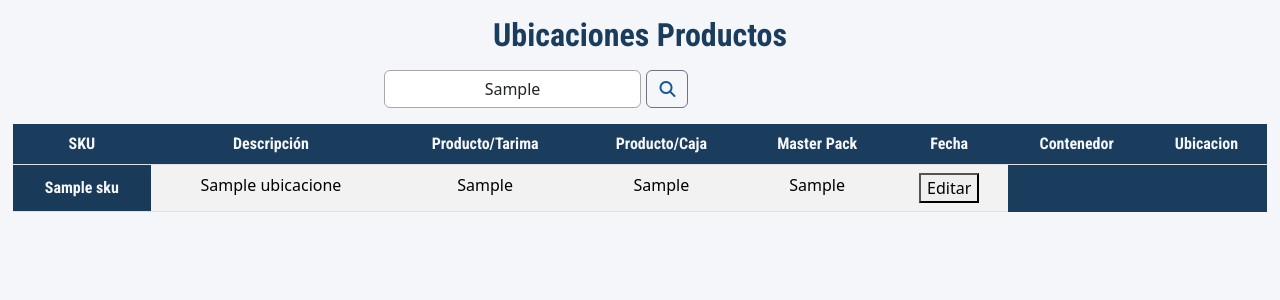
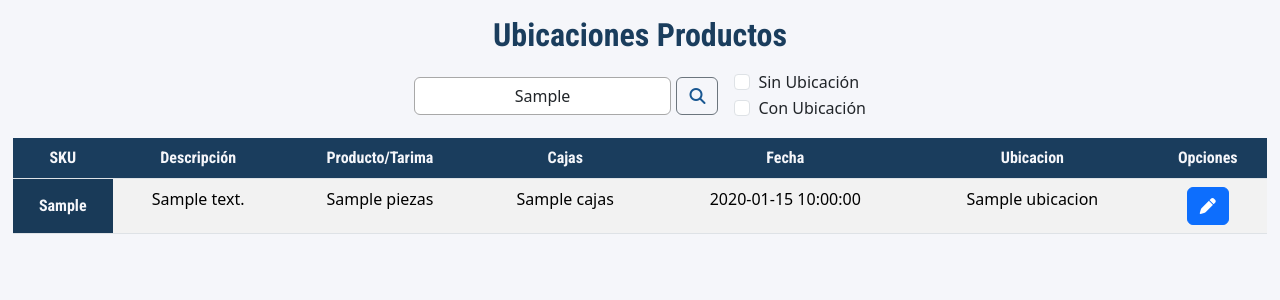
Before and after one commit to Salvador-97/Inbound_Manager-Web, a Python web app: template app/templates/productos/ubicaciones.html in a window 1280 px wide. Shown: the part 56-356 px from the top of the page. Run offline with Jinja, Linux system fonts and the light colour scheme; the template is opened without the code that fills it: most values are stand-ins (such as "Sample title", 1, 10 or a date in 2020); some libraries are stand-ins or nearby versions.

Commit message:
consulta-db-productos-contenedores

```diff
--- a/app/static/styles/contenedores.css
+++ b/app/static/styles/contenedores.css
@@ -125,8 +125,24 @@
 
 /*Página busqueda contenedor*/
 .input-busqueda-contenedor{
+    display: flex;
+    justify-content: space-around;
     width: 40%;
     margin: 1em auto;
+}
+
+.form-busqueda{
+    display: flex;
+}
+
+.ctn-form-input {
+    margin: 0 0.5em;
+    width: 50%;
+}
+
+.ctn-form {
+    margin: 0 0.5em;
+    width: 14em;
 }
 
 .ctn-tabla {
--- a/app/static/styles/productos.css
+++ b/app/static/styles/productos.css
@@ -27,6 +27,10 @@
     width: 50%;
 }
 
-/* .row-btn {
-    background-color: white !important;
-} */
+.input-group {
+    align-items: center;
+}
+
+.ckc-ubicaciones {
+    margin-left: 1em !important;
+}
--- a/app/templates/contenedores/arrivo.html
+++ b/app/templates/contenedores/arrivo.html
@@ -54,7 +54,7 @@
                                 </div>
                         </div>
                 </form>
-                <th scope="row">No. de tarimas</th>
+                <th scope="row">Tarimas Completas</th>
                 <td>
                     <input type="text" class="form-control" name="no_tarimas" form="form-ctn">
                 </td>
--- a/app/templates/productos/ubicaciones.html
+++ b/app/templates/productos/ubicaciones.html
@@ -15,6 +15,19 @@
                     <i class="fa-solid fa-magnifying-glass"></i>
                 </button>
             </div>
+            <div class="ckc-ubicaciones">
+                <div class="form-check">
+                    <input class="form-check-input" type="checkbox" value="0" name="checkSin" id="checkDefault">
+                    <label class="form-check-label" for="checkDefault">
+                        Sin Ubicación
+                    </label>
+                </div>
+                <div class="form-check">
+                    <input class="form-check-input" type="checkbox" value="1" name="checkCon" id="checkDefault">
+                    <label class="form-check-label" for="checkDefault">
+                        Con Ubicación
+                    </label>
+                </div>
             </div>
         </div>
     </form>
@@ -26,23 +39,25 @@
             <th scope="col">SKU</th>
             <th scope="col">Descripción</th>
             <th scope="col">Producto/Tarima</th>
-            <th scope="col">Producto/Caja</th>
-            <th scope="col">Master Pack</th>
+            <th scope="col">Cajas</th>
             <th scope="col">Fecha</th>
-            <th scope="col">Contenedor</th>
             <th scope="col">Ubicacion</th>
+            <th scope="col">Opciones</th>
         </tr>
     </thead>
     <tbody>
         {% for ubicaciones in resultadoUbicaciones %}
         <tr>
-            <th scope="row">{{ resultadoUbicaciones.SKU }}</th>
-            <td>{{ ubicaciones.nombre }}</td>
-            <td>{{ ubicaciones.productoTarima }}</td>
-            <td>{{ ubicaciones.cajasTarima }}</td>
-            <td>{{ ubicaciones.masterPack }}</td>
+            <th scope="row">{{ ubicaciones.sku_producto }}</th>
+            <td>{{ descripcion }}</td>
+            <td>{{ ubicaciones.piezas }}</td>
+            <td>{{ ubicaciones.cajas }}</td>
+            <td>{{ ubicaciones.fecha }}</td>
+            <td>{{ ubicaciones.ubicacion }}</td>
             <td>
-                <button>Editar</button>
+                <button type="button" class="btn btn-primary">
+                    <i class="fa-solid fa-pen"></i>
+                </button>
             </td>
         </tr>
         {% endfor %}
```
Also changed, not shown: app/routes/routes_contenedores.py (+8 -4 lines), app/routes/routes_productos.py (+22 -5 lines), app/scripts/f_generales.py (+10 -1 lines), app/templates/contenedores/busqueda.html (+5 -6 lines), app/templates/productos/infoProducto.html (+7 -8 lines).
